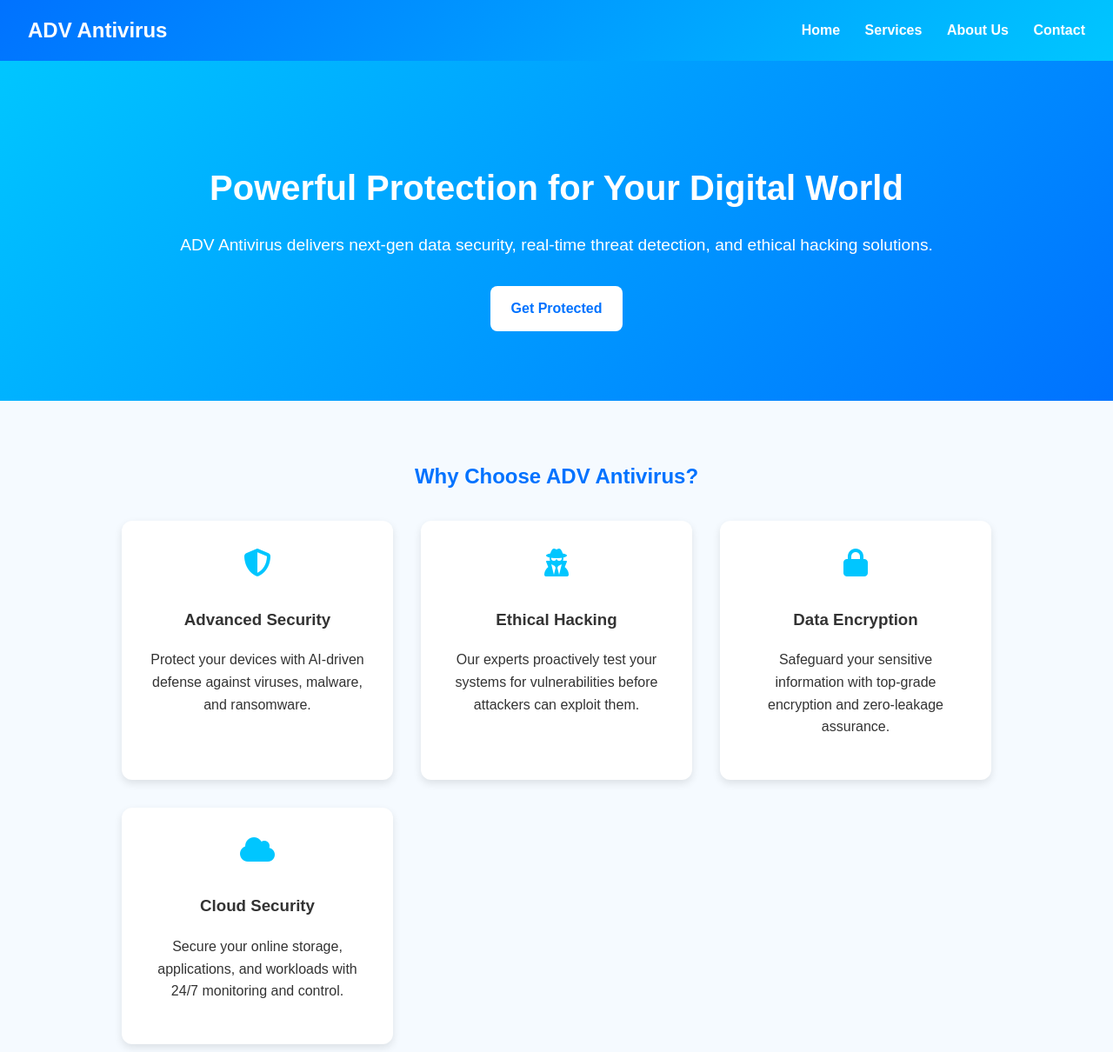
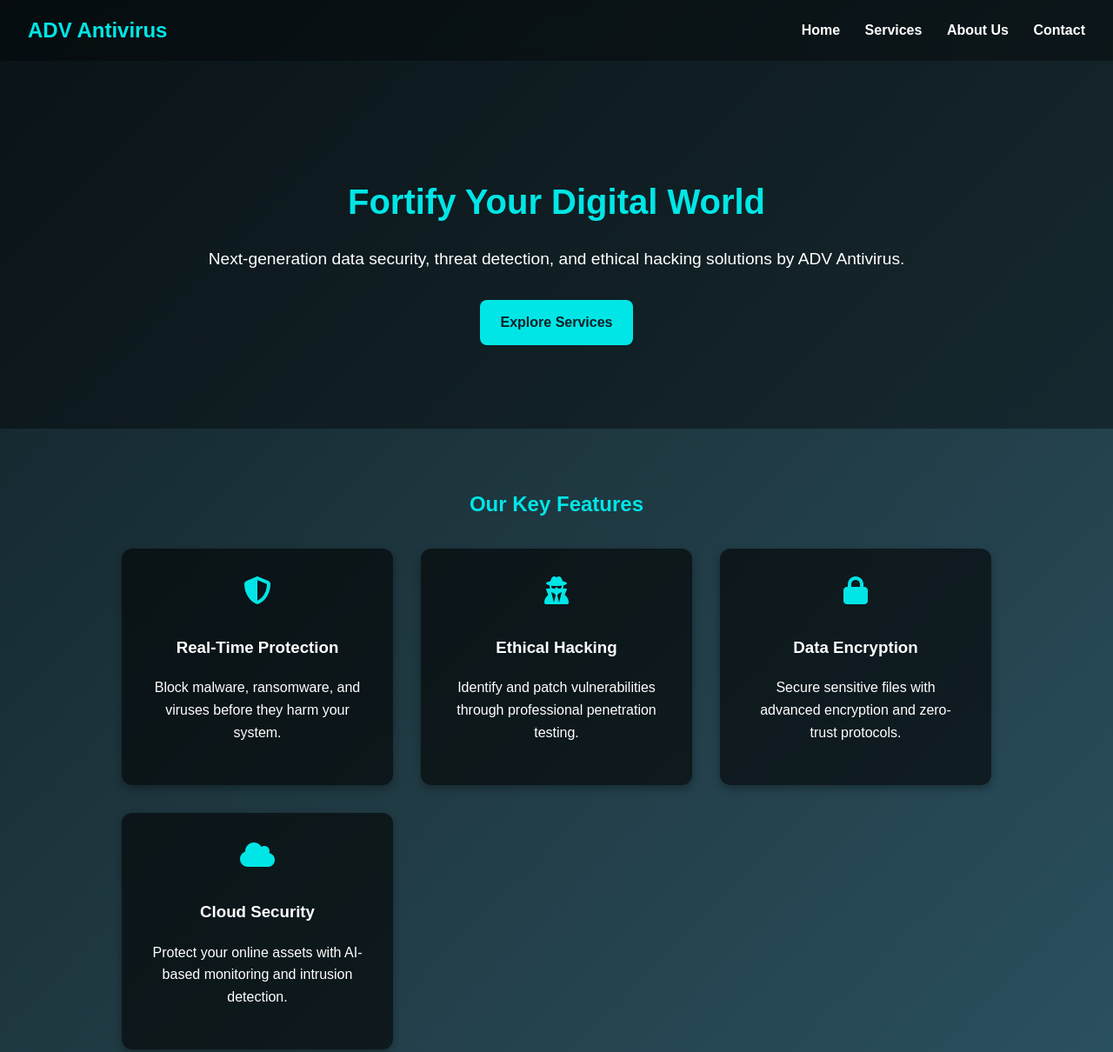
Before and after one commit to diasadan83-sudo/ADV-Antivirus-, a plain HTML site: page index.html in a window 1280 px wide. Shown: the top 1210 px of the page at 87% size. Drawn offline with Linux system fonts and the light colour scheme.

Commit message:
Update index.html

```diff
--- a/index.html
+++ b/index.html
@@ -9,40 +9,43 @@
     body {
       margin: 0;
       font-family: Arial, sans-serif;
-      background: #f5faff;
-      color: #333;
+      color: #fff;
+      background: linear-gradient(135deg, #0f2027, #203a43, #2c5364);
+      min-height: 100vh;
       line-height: 1.6;
     }
     header {
-      background: linear-gradient(135deg, #0072ff, #00c6ff);
+      background: rgba(0,0,0,0.6);
       padding: 1rem 2rem;
       display: flex;
       justify-content: space-between;
       align-items: center;
-      color: white;
+      backdrop-filter: blur(6px);
     }
     header h1 {
       margin: 0;
       font-size: 1.5rem;
+      color: #00e6e6;
     }
     nav a {
-      color: white;
+      color: #fff;
       margin-left: 1.5rem;
       text-decoration: none;
       font-weight: bold;
+      transition: color 0.3s;
     }
     nav a:hover {
-      text-decoration: underline;
+      color: #00e6e6;
     }
     .hero {
       text-align: center;
-      padding: 5rem 2rem;
-      background: linear-gradient(135deg, #00c6ff, #0072ff);
-      color: white;
+      padding: 6rem 2rem;
+      background: rgba(0,0,0,0.4);
     }
     .hero h2 {
       font-size: 2.5rem;
       margin-bottom: 1rem;
+      color: #00e6e6;
     }
     .hero p {
       font-size: 1.2rem;
@@ -50,8 +53,8 @@
     }
     .btn {
       display: inline-block;
-      background: white;
-      color: #0072ff;
+      background: #00e6e6;
+      color: #0f2027;
       padding: 0.8rem 1.5rem;
       border-radius: 8px;
       text-decoration: none;
@@ -59,7 +62,7 @@
       transition: background 0.3s;
     }
     .btn:hover {
-      background: #f0f0f0;
+      background: #00cccc;
     }
     section {
       padding: 3rem 2rem;
@@ -68,7 +71,7 @@
     }
     section h2 {
       text-align: center;
-      color: #0072ff;
+      color: #00e6e6;
       margin-bottom: 2rem;
     }
     .features {
@@ -77,11 +80,11 @@
       gap: 2rem;
     }
     .feature {
-      background: white;
+      background: rgba(0,0,0,0.6);
       padding: 2rem;
       border-radius: 12px;
       text-align: center;
-      box-shadow: 0 4px 10px rgba(0,0,0,0.1);
+      box-shadow: 0 4px 10px rgba(0,0,0,0.3);
       transition: transform 0.2s;
     }
     .feature:hover {
@@ -89,14 +92,14 @@
     }
     .feature i {
       font-size: 2rem;
-      color: #00c6ff;
+      color: #00e6e6;
       margin-bottom: 1rem;
     }
     footer {
       text-align: center;
       padding: 1rem;
-      background: #0072ff;
-      color: white;
+      background: rgba(0,0,0,0.6);
+      color: #aaa;
       margin-top: 3rem;
     }
   </style>
@@ -113,33 +116,33 @@
   </header>
 
   <div class="hero">
-    <h2>Powerful Protection for Your Digital World</h2>
-    <p>ADV Antivirus delivers next-gen data security, real-time threat detection, and ethical hacking solutions.</p>
-    <a href="services.html" class="btn">Get Protected</a>
+    <h2>Fortify Your Digital World</h2>
+    <p>Next-generation data security, threat detection, and ethical hacking solutions by ADV Antivirus.</p>
+    <a href="services.html" class="btn">Explore Services</a>
   </div>
 
   <section>
-    <h2>Why Choose ADV Antivirus?</h2>
+    <h2>Our Key Features</h2>
     <div class="features">
       <div class="feature">
         <i class="fas fa-shield-alt"></i>
-        <h3>Advanced Security</h3>
-        <p>Protect your devices with AI-driven defense against viruses, malware, and ransomware.</p>
+        <h3>Real-Time Protection</h3>
+        <p>Block malware, ransomware, and viruses before they harm your system.</p>
       </div>
       <div class="feature">
         <i class="fas fa-user-secret"></i>
         <h3>Ethical Hacking</h3>
-        <p>Our experts proactively test your systems for vulnerabilities before attackers can exploit them.</p>
+        <p>Identify and patch vulnerabilities through professional penetration testing.</p>
       </div>
       <div class="feature">
         <i class="fas fa-lock"></i>
         <h3>Data Encryption</h3>
-        <p>Safeguard your sensitive information with top-grade encryption and zero-leakage assurance.</p>
+        <p>Secure sensitive files with advanced encryption and zero-trust protocols.</p>
       </div>
       <div class="feature">
         <i class="fas fa-cloud"></i>
         <h3>Cloud Security</h3>
-        <p>Secure your online storage, applications, and workloads with 24/7 monitoring and control.</p>
+        <p>Protect your online assets with AI-based monitoring and intrusion detection.</p>
       </div>
     </div>
   </section>
```
